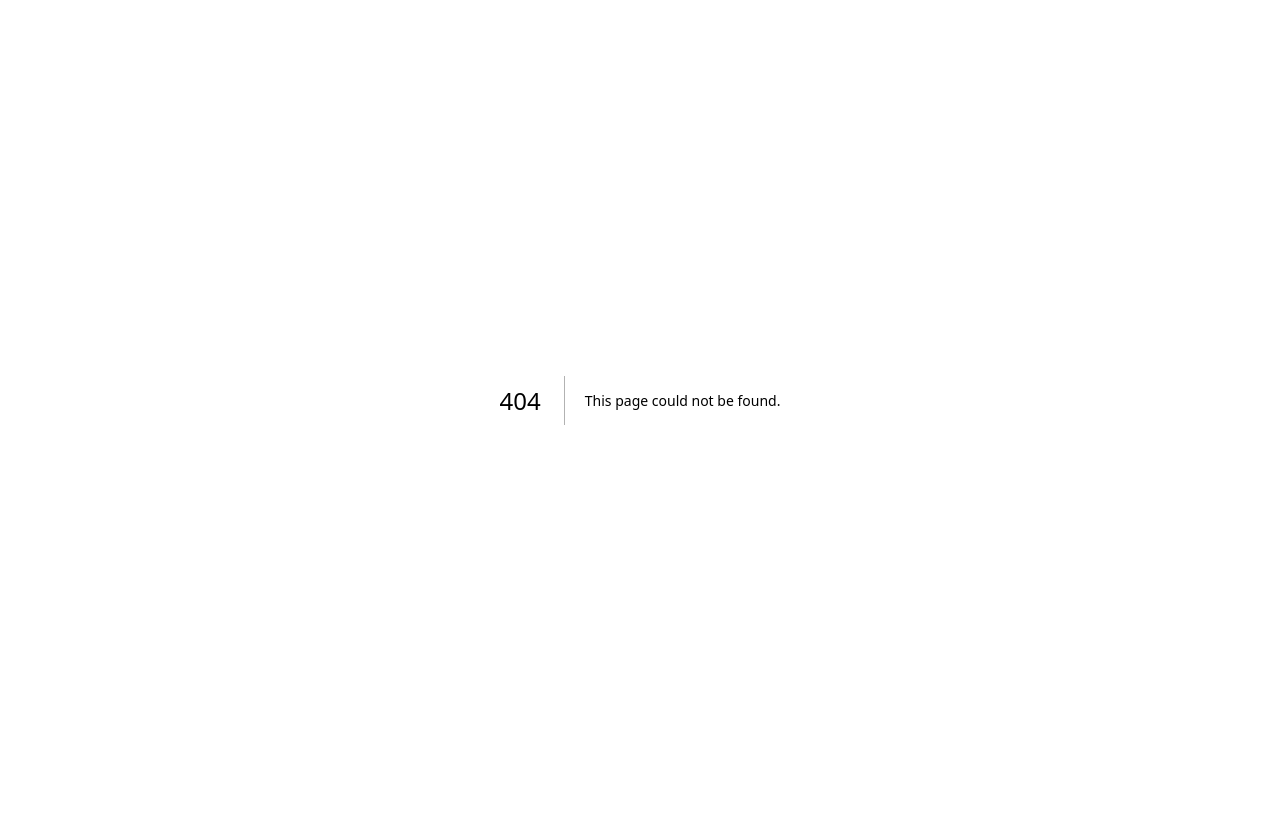
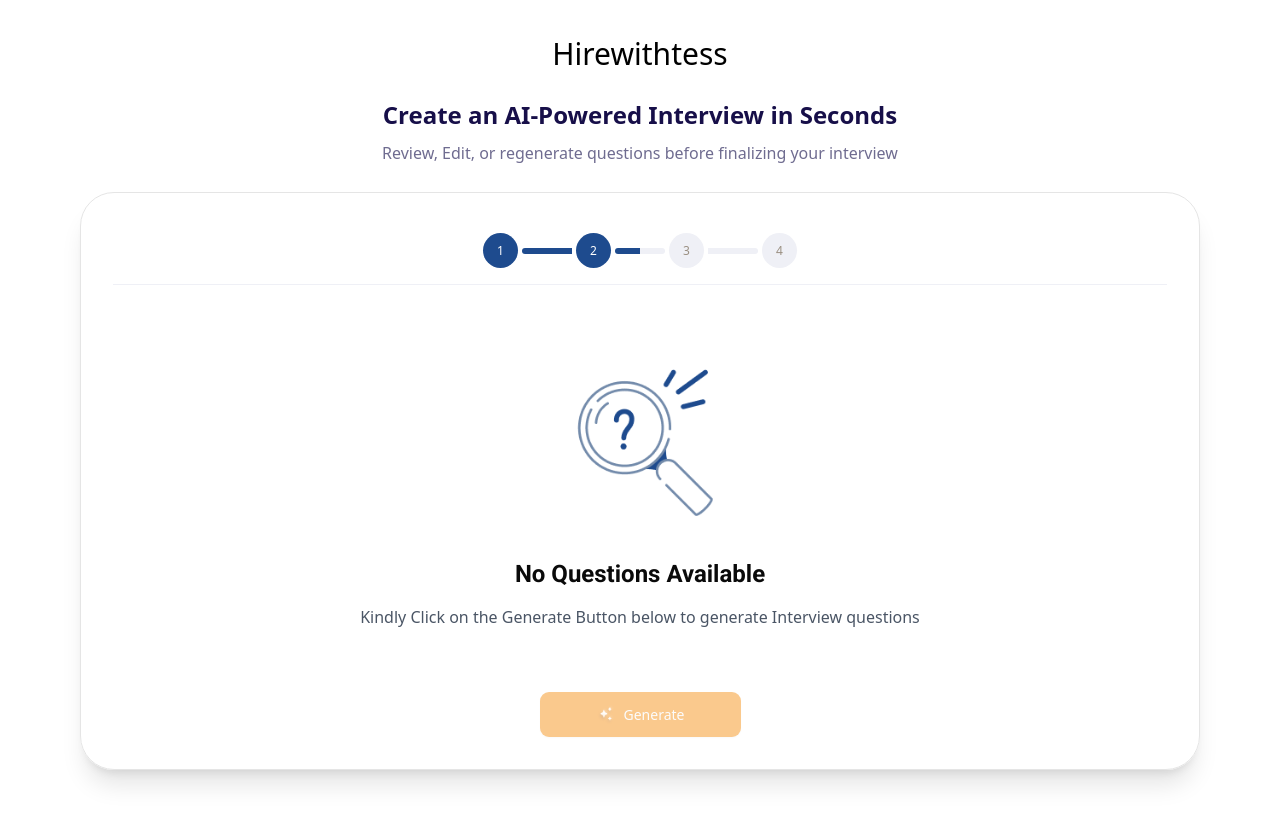
Before and after one commit to sayyamButt317/hire-with-tess-frontend, a Next.js app: page /interview/question in a window 1280 px wide. Before the commit this address had no page. Before the commit the page ends 800 px from the top, so only its background shows below. Built offline with nearby package versions, Linux system fonts and the light colour scheme.

Commit message:
remove id from question page fro time being

```diff
--- /dev/null
+++ b/src/app/interview/question/page.tsx
@@ -0,0 +1,89 @@
+'use client';
+import InterviewLayout from '@/components/layout/InterviewLayout';
+import NoQuestion from '@/app/interview/component/emptycard';
+import Image from 'next/image';
+import { Button } from '@/components/ui/button';
+import Link from 'next/link';
+import GenerateQuestionResponse from '@/hooks/GenerateQuestion.hook';
+import Question from '../component/question';
+import {  useRouter } from 'next/navigation';
+import useHomeStore from '@/store/home.store';
+
+export default function Questionnaire() {
+
+
+  const jobId = useHomeStore((state) => state.jobId);
+
+  const questionMutation = GenerateQuestionResponse();
+  const response = questionMutation.data || [];
+
+  const router = useRouter();
+  const onSubmit = () => {
+    if (!jobId) return;
+    questionMutation.mutate({ job_id: jobId });
+  };
+
+  return (
+    <div>
+      <InterviewLayout
+        showStepper={true}
+        currentStep={2}
+        showGoogleLogin={false}
+        useCard={false}
+        description="Review, Edit, or regenerate questions before finalizing your interview"
+      >
+        <div className="flex flex-col w-full h-full items-center text-center space-y-4">
+          {response.length > 0 ? (
+            <Question questions={response} />
+          ) : (
+            <NoQuestion
+              title="No Questions Available"
+              description="Kindly Click on the Generate Button below to generate Interview questions"
+            />
+          )}
+
+          <div className="mt-auto flex justify-center  ">
+            {response.length > 0 ? (
+              <Button
+                onClick={onSubmit}
+                className="w-[218px] h-[54px] mt-11 rounded-[45px] cursor-pointer bg-transparent text-black border  hover:border-white hover:text-white "
+                disabled={questionMutation.isPending}
+              >
+                {questionMutation.isPending ? 'Regenerating...' : 'Regenerate Response'}
+              </Button>
+            ) : (
+              <Button
+                className="flex items-center gap-2 w-[201px] h-[45px] mt-11 rounded-[9px]"
+                type="button"
+                onClick={onSubmit}
+                disabled={!jobId || questionMutation.isPending}
+              >
+                <Image src="/images/Vector.png" alt="alt" width={20} height={20} />
+                {questionMutation.isPending ? 'Generating...' : 'Generate'}
+              </Button>
+            )}
+          </div>
+        </div>
+      </InterviewLayout>
+
+      {response.length > 0 ? (
+        <div className="flex justify-end mr-16  sm:justify-end items-center mt-6 mb-4 sm:mr-18 gap-4">
+          <Button onClick={() => router.back()} variant="secondary">
+            Back
+          </Button>
+          <Link href={`/interview/review`}>
+            <Button
+              type="submit"
+              disabled={!jobId}
+              className="w-full sm:w-auto cursor-pointer"
+            >
+              Next Step
+            </Button>
+          </Link>
+        </div>
+      ) : (
+        <div className="flex justify-end mr-16  sm:justify-end items-center mt-6 mb-4 sm:mr-18 gap-4"></div>
+      )}
+    </div>
+  );
+}
```
